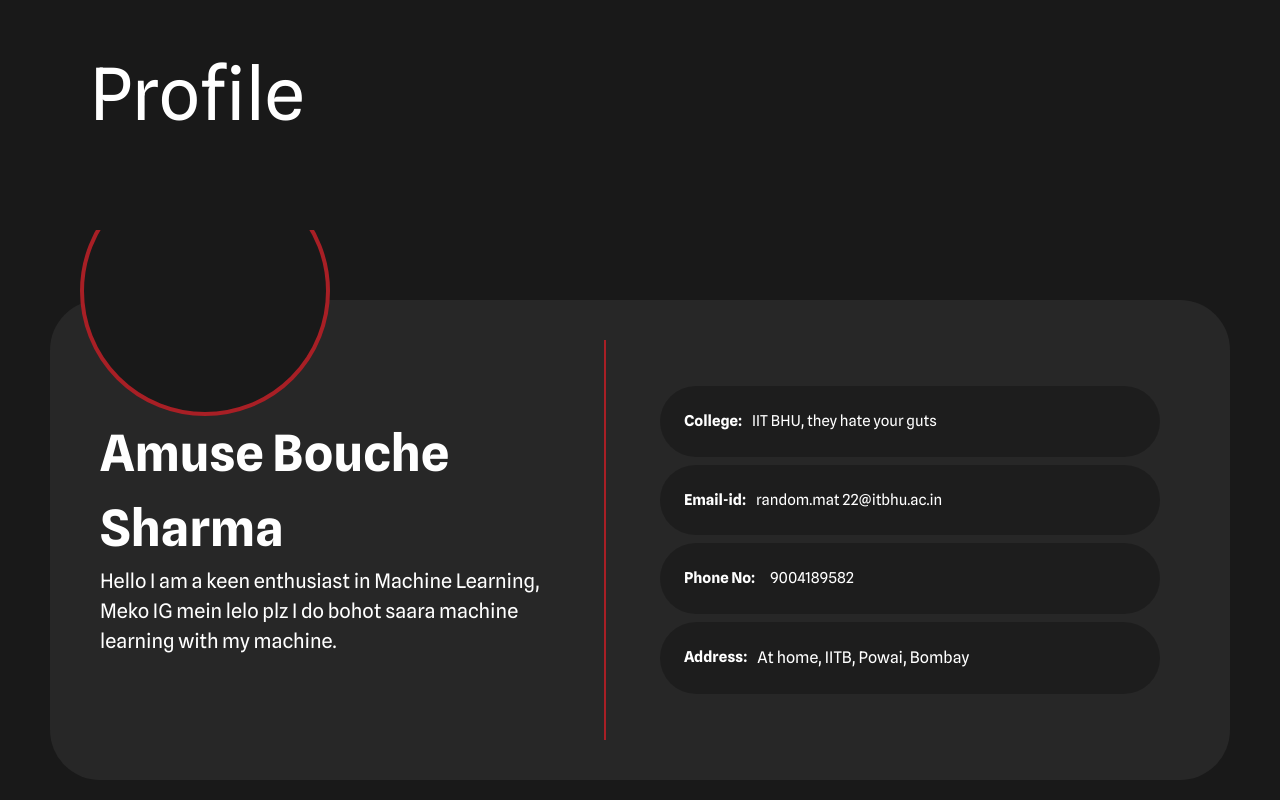
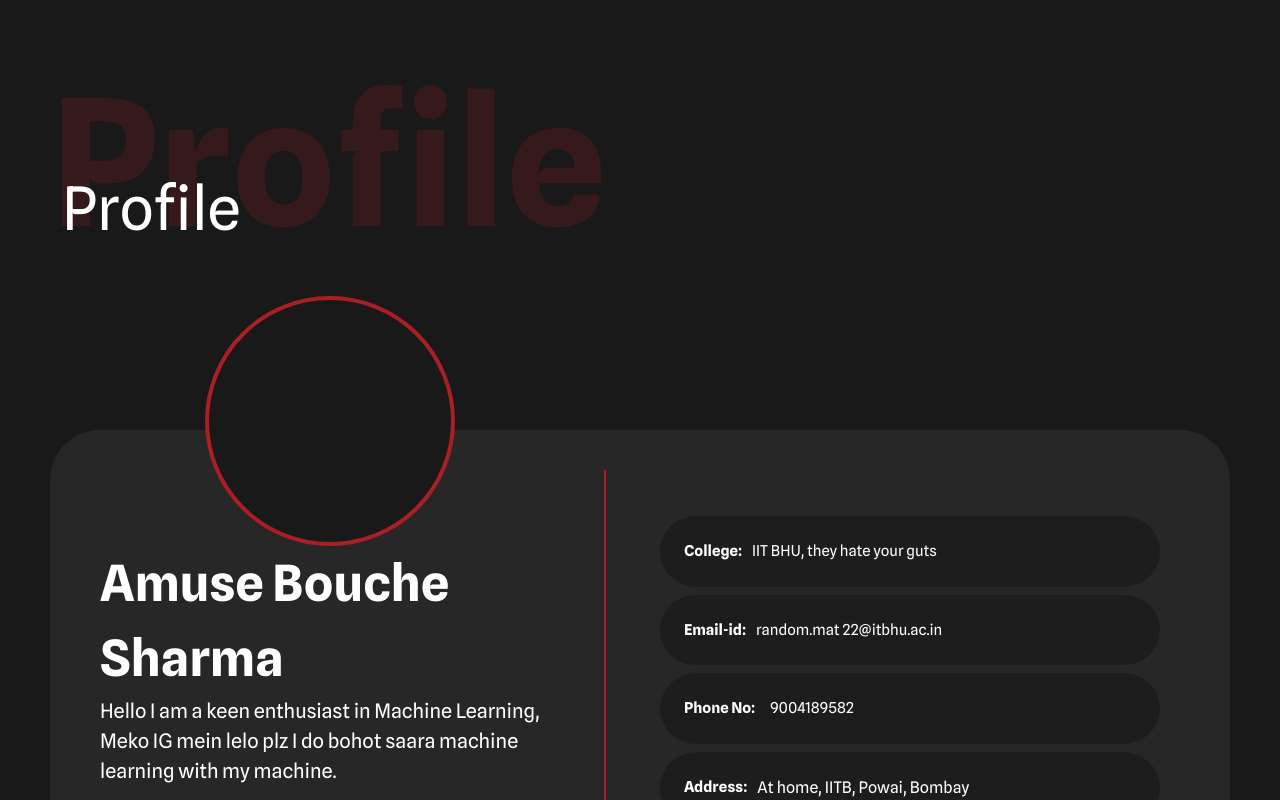
Before and after one commit to technex-iit-bhu/CA_Frontend, a Next.js app: page /profile in a window 1280 px wide. Shown: the top 800 px of the page. Built offline with nearby package versions, Linux system fonts and the light colour scheme; a web font is replaced by a local one.

Commit message:
commits done

```diff
--- a/src/pages/profile.tsx
+++ b/src/pages/profile.tsx
@@ -3,16 +3,29 @@ import React from 'react';
 export default function profile() {
   return (
     <div>
-      <div className='relative mb-[160px] flex flex-col bg-background lg:pl-[68px] pl-[50px] pt-[80px] md:mb-[70px] lg:pb-[150px] md:pb-10'>
-        <div className=' absolute bottom-[10px] left-0 flex text-5xl md:p-10 lg:p-[90px] lg:text-7xl'>
-          <span className='text-white select-none font-spline  '>Profile</span>
+      {/* <div className='relative mb-[160px] flex flex-col  lg:pl-[68px] pl-[50px] pt-[80px] md:mb-[70px] lg:pb-[100px] md:pb-10'>
+        <div className='flex flex-col sm:pb-10 -space-y-9 sm:-space-y-16 md:-space-y-16 lg:-space-y-20 xl:-space-y-25'>
+          <span className='text-[62px]  font-bold text-red opacity-20 ef:text-[80px] md:text-[9rem] lg:text-[11rem] font-spline'>
+            Profile
+          </span>
+          <span className='text-white z-10 ml-1 select-none text-[25px]   ef:text-4xl md:ml-2 md:text-7xl lg:ml-3 font-spline'>Profile</span>
+        </div>
+      </div> */}
+      <div className='relative  flex flex-col bg-background pl-[50px] pt-[120px] md:pt-[190px] lg:pt-[150px] sm:pt-[120px] ef:pt-[130px] md:mb-[180px] lg:pb-[100px] sm:mb-[150px] ef:mb-[170px] mb-[160px] md:pb-0'>
+        <div className=' absolute bottom-3 flex flex-col -space-y-14 ef:-space-y-16 sm:text-left md:-space-y-32 '>
+          <span className='text-[62px] font-bold text-red opacity-20 ef:text-[80px] md:text-[9rem] lg:text-[11rem]'>
+            Profile
+          </span>
+          <span className='text-white z-10 ml-1 select-none text-[25px] ef:text-4xl md:ml-2 md:text-6xl md:pt-3 lg:ml-3'>
+            Profile
+          </span>
         </div>
       </div>
       <div className='px-[30px] md:px-[50px] '>
         <div className='z-0 mb-20 rounded-[50px] bg-grey px-[50px]  md:px-[30px]'>
           <div className='flex flex-col lg:flex-row lg:pl-[0px] lg:pt-4 lg:pb-4   pb-10 '>
             <div className='mt-[-150px] flex flex-col'>
-              <div className='h-[250px] w-[250px] select-none self-center rounded-full border-4 border-red bg-background lg:self-start'></div>
+              <div className='h-[250px] w-[250px] select-none self-center rounded-full border-4 border-red bg-background '></div>
               <div className='flex flex-col  lg:w-[500px] lg:pl-[20px] '>
                 <p className='text-white flex select-none flex-wrap self-center text-center lg:text-[50px] text-[30px] font-bold lg:self-start lg:text-left font-spline'>
                   Amuse Bouche Sharma
--- a/tailwind.config.ts
+++ b/tailwind.config.ts
@@ -22,6 +22,7 @@ const config: Config = {
       }
     },
     screens: {
+      gh:'310px',
       ef: '480px',
       sm: '640px',
       // => @media (min-width: 640px) { ... }
```
